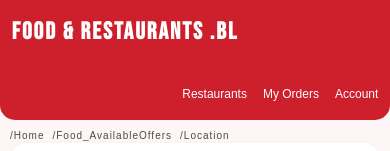
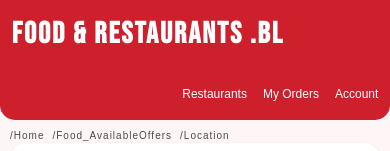
Before and after one commit to HarshadWakade1630/E-Commerce_Web, a Next.js app: page /food in a window 390 px wide. Shown: the top 151 px of the page. Built offline with nearby package versions, Linux system fonts and the light colour scheme; no server answers; the database is empty.

Commit message:
Update navbar.tsx

```diff
--- a/components/food/header/navbar.tsx
+++ b/components/food/header/navbar.tsx
@@ -6,7 +6,7 @@ export default function FoodNavbar() {
       <header className="bg-[#ce1f2c] h-[120px] sm:h-[160px] w-full rounded-b-[15px]">
         <div className="header-container h-full w-full flex flex-col sm:flex-row justify-between items-start sm:items-center px-[3%] pt-[3%] py-[1%]">
 
-          <div className="logo mx-0 sm:mx-[8px] my-1 sm:my-[15px] text-white font-4 text-2xl xs:text-[1.75rem] sm:text-4xl tracking-[2px] font-bold cursor-default self-start">
+          <div className="logo mx-0 sm:mx-[8px] my-1 sm:my-[15px] text-white font-4 text-3xl xs:text-[1.75rem] sm:text-4xl tracking-[2px] font-bold cursor-default self-start">
             Food & Restaurants .BL
           </div>
 
```
